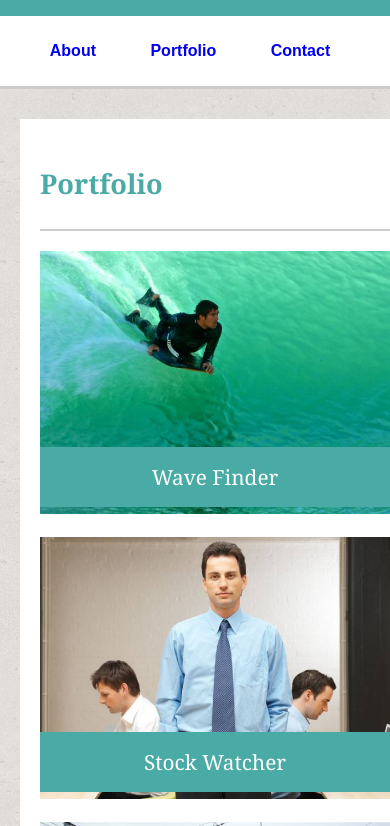
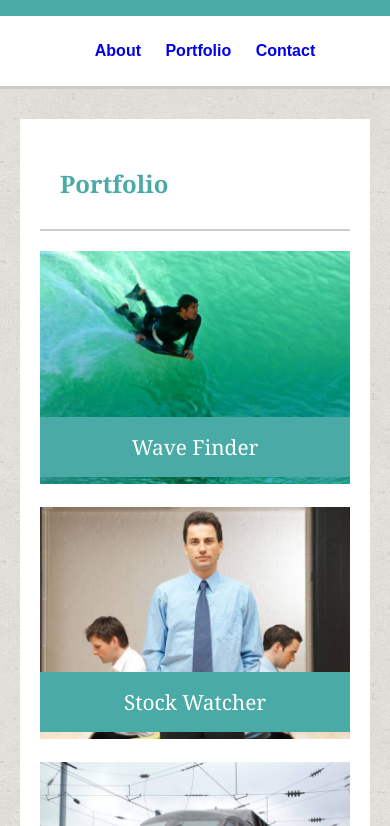
Before and after one commit to castlemaninc/HW-Responsive-Portfolio, a plain HTML site: page portfolio.html in a window 390 px wide. Shown: the part 84-910 px from the top of the page. Drawn offline with Linux system fonts and the light colour scheme.

Commit message:
adding some minimum size changes to the 640 layout in style.css

```diff
--- a/assets/css/style.css
+++ b/assets/css/style.css
@@ -443,9 +443,16 @@ footer {
 		min-height: 2780px;
 	}
 
+	h1 {
+		font-size: 1.5em;
+		padding-left:20px;
+	}
+
 	header {
 		height:170px;
 	}
+
+
 
 	.header_content {
 		width:auto;
@@ -457,6 +464,7 @@ footer {
 		float:none;
 		text-align: center;
 		width:auto;
+		min-width:300px;
 	}
 
 	.navigation li {
@@ -465,7 +473,7 @@ footer {
 	}
 
 	.navigation li a {
-		padding-right:30px;
+		padding-right:0px;
 	}
 
 	.logo {
@@ -473,19 +481,19 @@ footer {
 	}
 
 	.page_content {
-		min-width: 350px;
+		min-width: 300px;
 		width:auto;
 		margin:0px 20px 0px 20px;
 	}
 
 	.main {
-		min-width: 350px;
+		min-width: 300px;
 		width:auto;
 
 	}
 
 	.sidebar {
-   		min-width: 350px;
+   		min-width: 300px;
    		max-width: 100%;
    		width:auto;
    		margin-top:0px;
@@ -496,14 +504,14 @@ footer {
 
 
 	#profile_pic {
-		min-width:350px;
+		min-width:300px;
 		padding-right: 0px;
 		width:100%;
 		max-width:100%;
 	}
 
 	#about, #portfolio, #contact, #connect {
-   		min-width: 350px;
+   		min-width: 300px;
    		width:100%;
    		max-width:100%;
 
@@ -512,32 +520,34 @@ footer {
     /*Portfolio Thumbnail Images 640 layout*/
 
 	#project_1, #project_2, #project_3, #project_4, #project_5 {
-		min-width:350px;
+		min-width:300px;
 		max-width:100%;
 		width:100%;
 		float:none;
 	}
 
 	#img_container_1, #img_container_2, #img_container_3, #img_container_4, #img_container_5 {
-		min-width:350px;
+		min-width:300px;
 		max-width:100%;
 		width:100%;
 		float:none;
 	}
 
 	#banner_1, #banner_2, #banner_3, #banner_4, #banner_5 {
-		min-width:350px;
+		min-width:300px;
 		max-width:100%;
 		width:100%;
 	}
 
+	/*Contact Form 640 layout*/
+
 	#contact_form {
-		min-width:350px;
+		min-width:300px;
 		width: 100%;
 	}
 
 	#name_input, #email_input, #text_area {
-		min-width:350px;
+		min-width:300px;
 		width: 100%;
 	}
 
```
